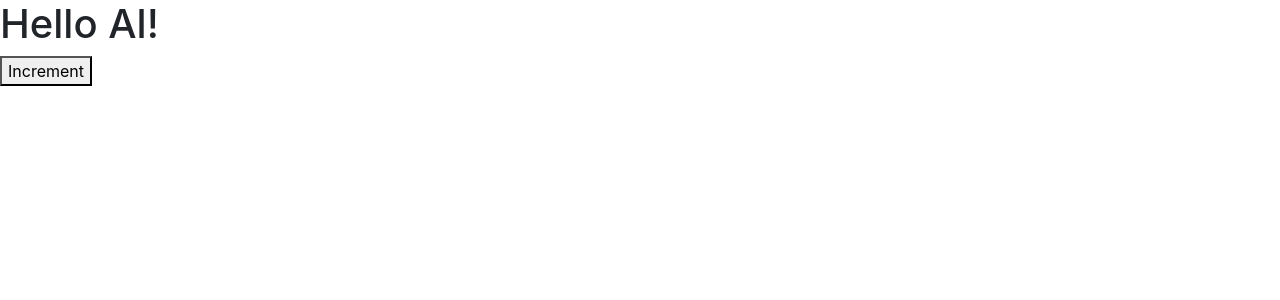
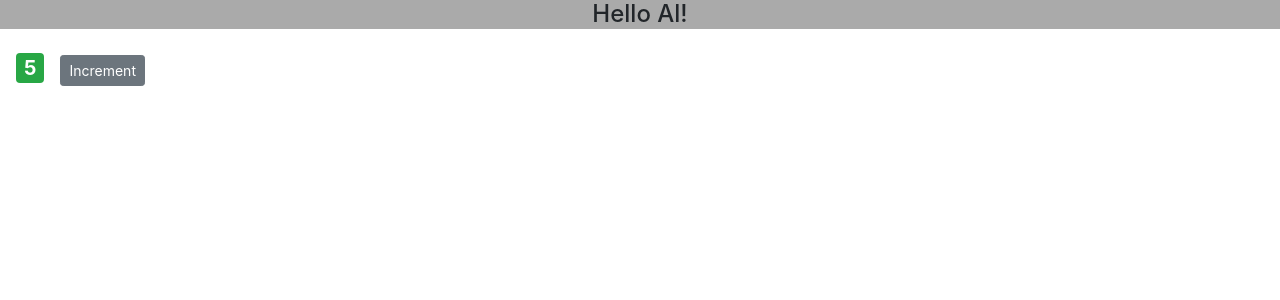
Before and after one commit to alxayeed/my-react, a React (Create React App) app: page / in a window 1280 px wide. Shown: the top 300 px of the page. Built offline with nearby package versions, Linux system fonts and the light colour scheme.

Commit message:
adding styles

```diff
--- a/src/components/counter.jsx
+++ b/src/components/counter.jsx
@@ -1,13 +1,34 @@
 import React, { Component } from "react";
 
 class Counter extends Component {
+
+    state = {
+        count: 5,
+    };
+
+    style = {
+        fontSize: 20,
+        fontWeight: "bold",
+    }
+
     render() {
         return (
             <React.Fragment>
-        <h1>Hello Al!</h1>
-        <button>Increment</button>
+                {/* style 1-as a variable */}
+                <h4 style={{ backgroundColor: '#aaa', textAlign: "center" }}>Hello Al!</h4>
+
+                {/* style 2 - as property */}
+                <span style={this.style} className="badge badge-success m-3">{this.formatCount()}</span>
+
+                {/* style 3 - as a class (RECOMMENDED) */}
+            <button className="btn btn-secondary btn-sm">Increment</button>
         </React.Fragment>
         );
+    }
+
+    formatCount() {
+        const { count } = this.state
+        return count === 0 ? 'Zero ' : count;
     }
 }
 
```
Lines whose indentation alone changed are shown as unchanged.
